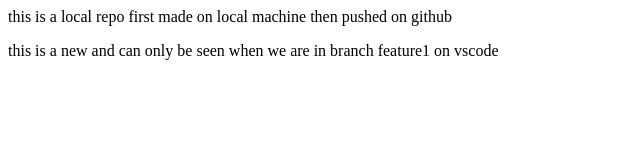
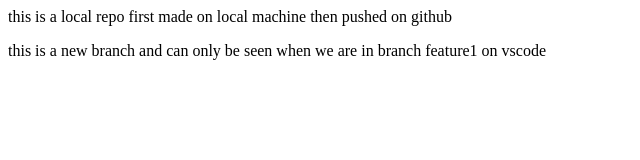
Before and after one commit to Tejas-A11/local-to-github, a plain HTML site: page index.html in a window 1280 px wide. Shown: the full height of the page, 0-640 px from the left. Drawn offline with Linux system fonts and the light colour scheme.

Commit message:
add new branch

```diff
--- a/index.html
+++ b/index.html
@@ -1,4 +1,4 @@
 <p>
     this is a local repo first made on local machine then pushed on github
 </p>
-<p>this is a new and can only be seen when we are in branch feature1 on vscode</p>
+<p>this is a new branch and can only be seen when we are in branch feature1 on vscode</p>
```
